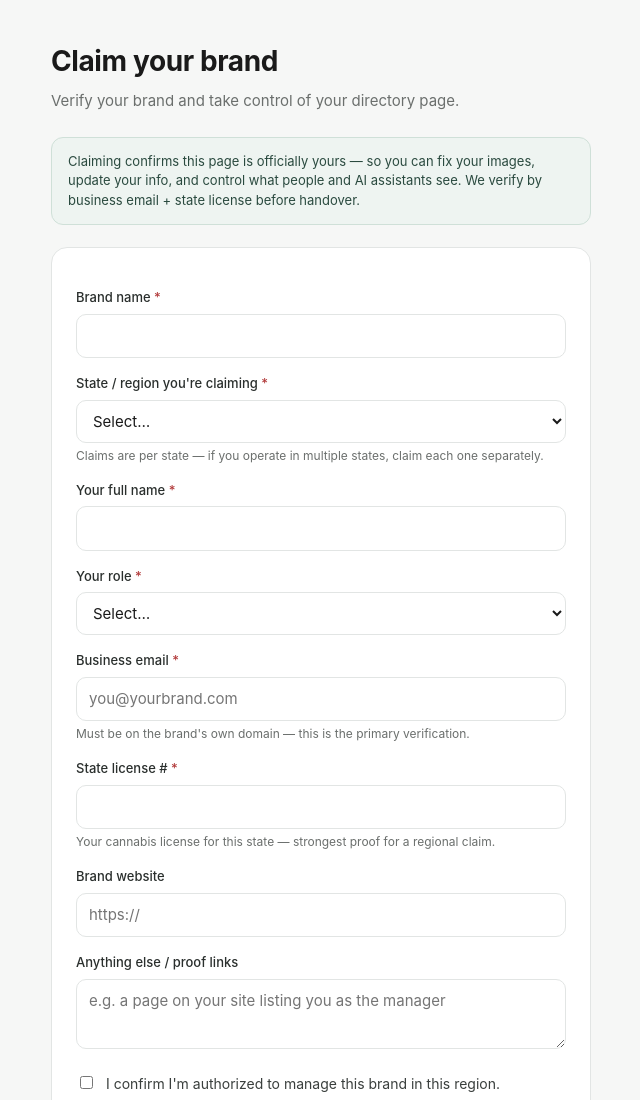
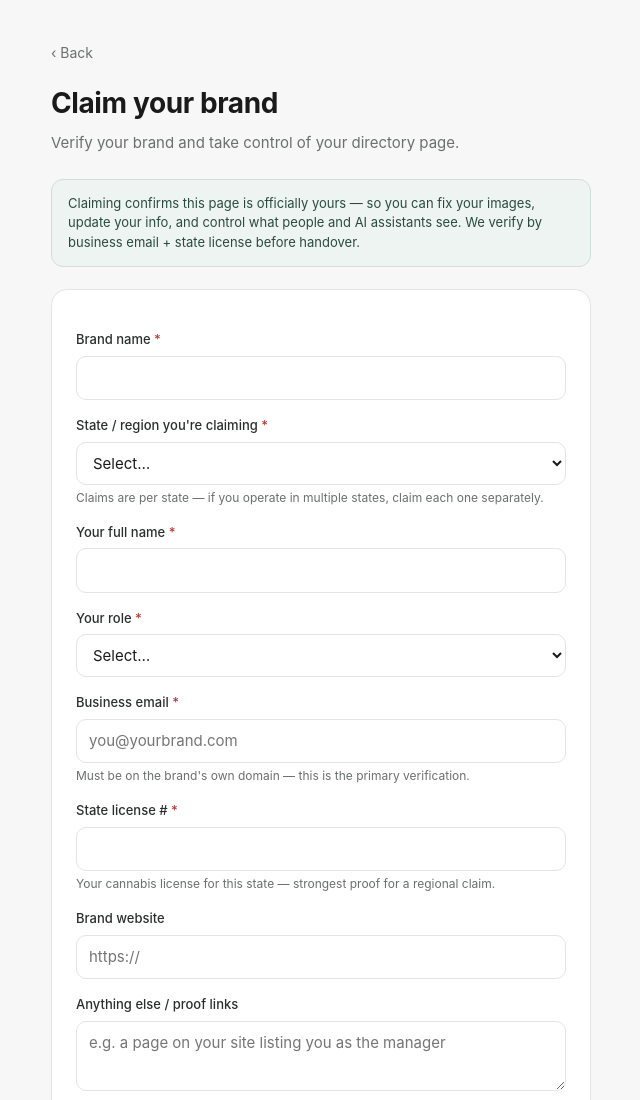
Before and after one commit to Plug-Life-Technology/mgb-directory-demo, a plain HTML site: page claim.html in a window 1280 px wide. Shown: the top 1100 px of the page, without its empty margins (319-959 px from the left). Drawn offline with Linux system fonts and the light colour scheme.

Commit message:
add back-navigation to example page + claim form

```diff
--- a/claim.html
+++ b/claim.html
@@ -29,6 +29,9 @@
   .thanks h2{margin:0 0 8px;font-size:20px;color:#1c6b3f;}
   .thanks p{margin:0;color:#3a5a4a;font-size:15px;}
   .footer{margin-top:24px;text-align:center;color:var(--muted);font-size:13px;}
+  .topnav{margin:0 0 18px;}
+  .topnav a{color:var(--muted);font-size:14px;text-decoration:none;}
+  .topnav a:hover{color:var(--green);}
 </style>
 </head>
 <body>
@@ -39,6 +42,7 @@
   </div>
 
   <div id="formview">
+    <div class="topnav"><a href="directory.html" onclick="if(history.length>1){history.back();return false;}">&lsaquo; Back</a></div>
     <h1>Claim your brand</h1>
     <p class="sub" id="leadline">Verify your brand and take control of your directory page.</p>
     <div class="disc">Claiming confirms this page is officially yours — so you can fix your images, update your info, and control what people and AI assistants see. We verify by business email + state license before handover.</div>
```
Also changed, not shown: index.html (+4 -0 lines).
